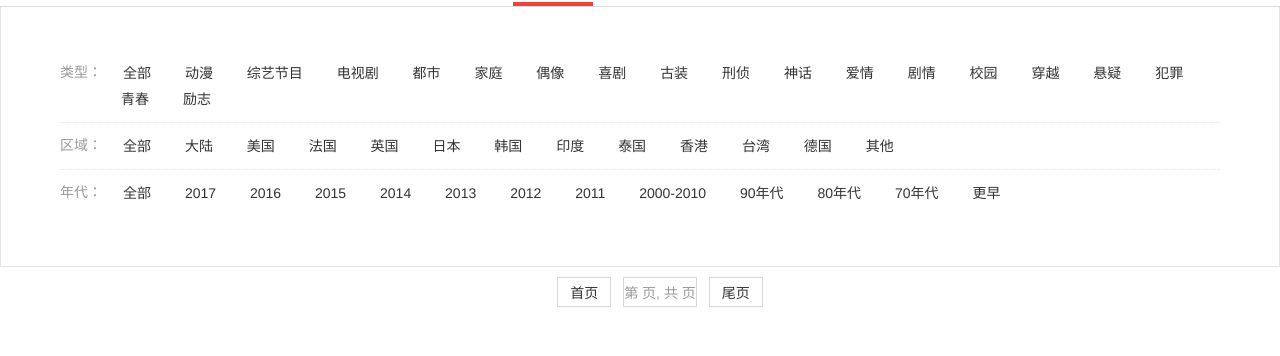
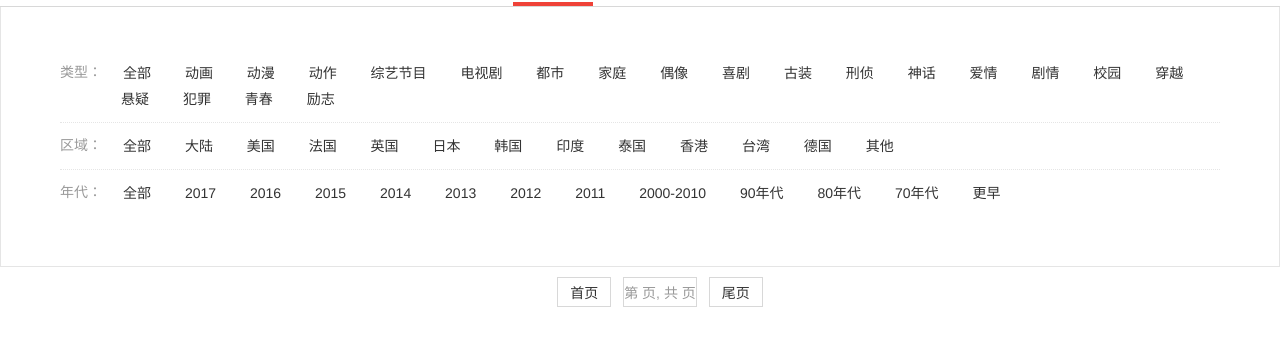
Before and after one commit to Lok-tar-ogar/ThunderMovie, a Django app: template core/templates/indextvseries.html in a window 1280 px wide. Shown: the part 64-420 px from the top of the page. Run offline with Django 3.2, Linux system fonts and the light colour scheme; the template is opened without the code that fills it, so the values that code supplies are empty; parts of the project's set-up code (start-up, migrations or seed data) failed here and were passed over; some libraries are stand-ins or nearby versions.

Commit message:
动画片 新世界

```diff
--- a/ThunderMovie/status.py
+++ b/ThunderMovie/status.py
@@ -51,7 +51,9 @@ tv_type = {
     'crime': '犯罪',
     'youth': '青春',
     'motivational': '励志',
-    'comic':'动',
+    'comic':'动画',
+    'commic2':'动漫',
+    'action':'动作',
     'variety':'综艺',
     'tvs':'电视剧',
     'all': 0,
--- a/core/templates/indextvseries.html
+++ b/core/templates/indextvseries.html
@@ -51,7 +51,13 @@
                             <a href="/tvseries/?page={{ tvseriespaged.number }}&m_type=all&area={{ country }}&year={{ year }}">全部</a>
                         </li>
                         <li id="comic">
+                            <a href="/tvseries/?page={{ tvseriespaged.number }}&m_type=comic&area={{ country }}&year={{ year }}">动画</a>
+                        </li>
+                        <li id="comic2">
                             <a href="/tvseries/?page={{ tvseriespaged.number }}&m_type=comic&area={{ country }}&year={{ year }}">动漫</a>
+                        </li>
+                        <li id="action">
+                            <a href="/tvseries/?page={{ tvseriespaged.number }}&m_type=comic&area={{ country }}&year={{ year }}">动作</a>
                         </li>
                         <li id="variety">
                             <a href="/tvseries/?page={{ tvseriespaged.number }}&m_type=variety&area={{ country }}&year={{ year }}">综艺节目</a>
```
